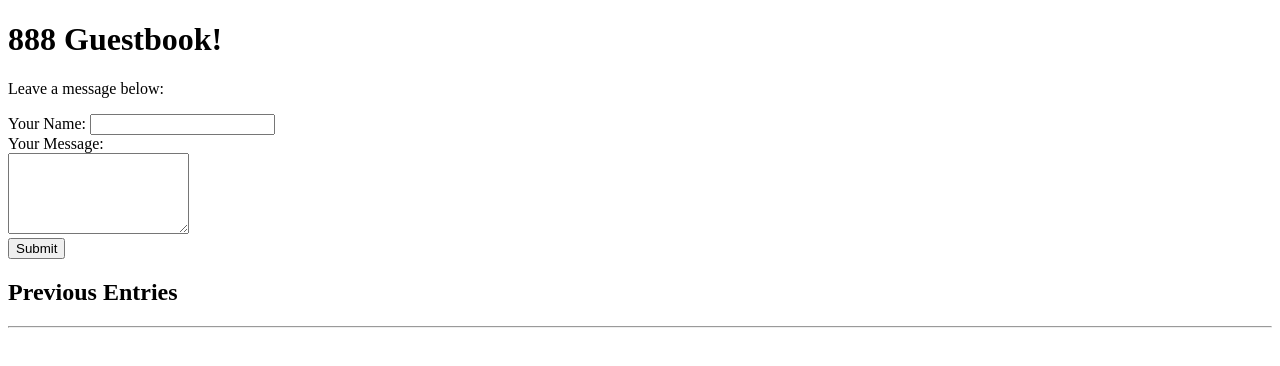
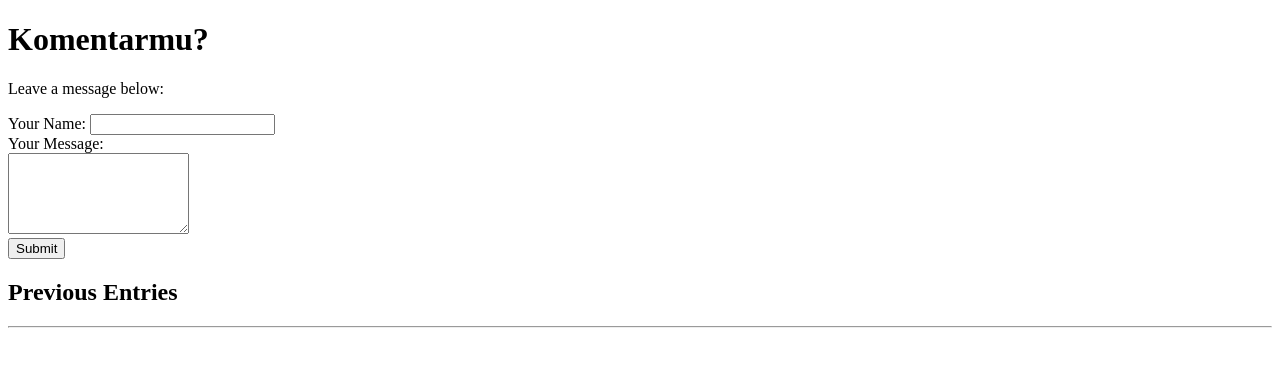
Before and after one commit to roywikan/guestbook, a plain HTML site: page index.html in a window 1280 px wide. Drawn offline with Linux system fonts and the light colour scheme; no server answers.

Commit message:
Update index.html

```diff
--- a/index.html
+++ b/index.html
@@ -7,7 +7,7 @@
 </head>
 
 <body>
-  <h1>888 Guestbook!</h1>
+  <h1>Komentarmu?</h1>
   <p>Leave a message below:</p>
 
   <!-- Guestbook Form -->
```
